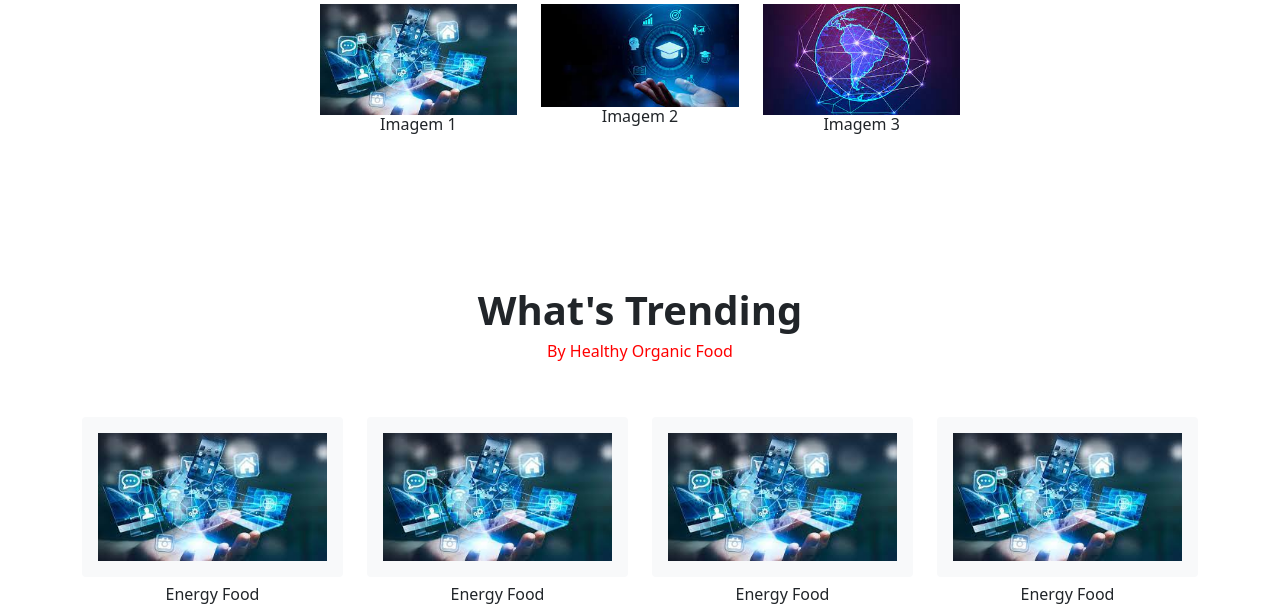
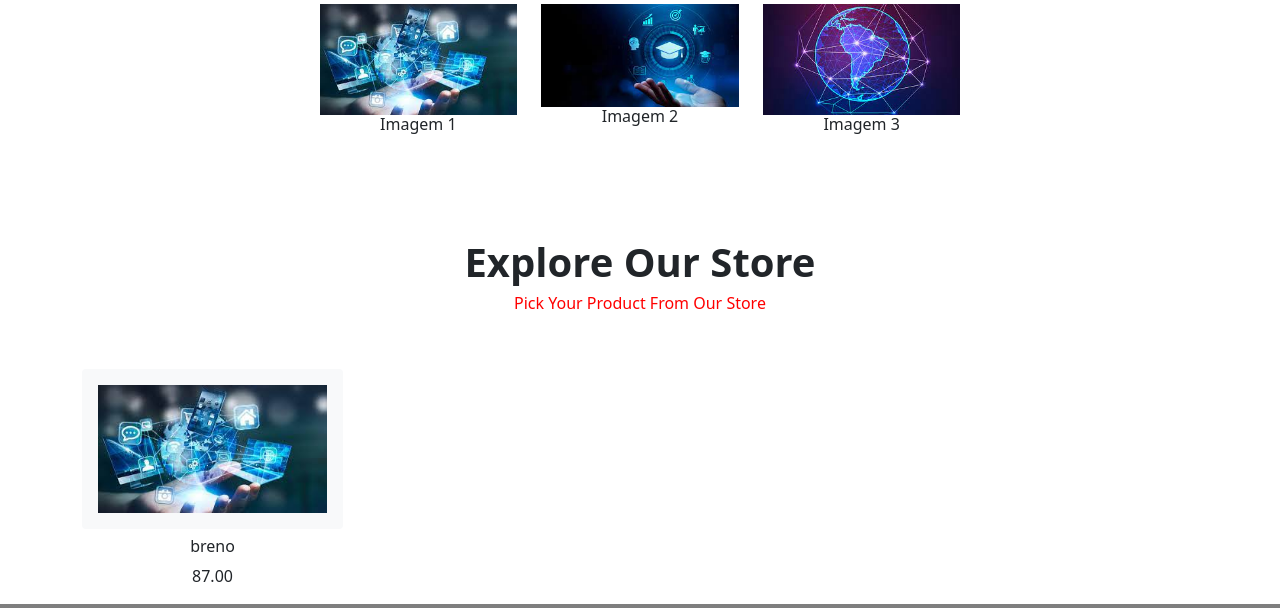
Before and after one commit to IgorFreiredeMorais/Tech-Store, a Django app: page / in a window 1280 px wide. Shown: the part 966-1574 px from the top of the page. Run offline with Django 4.2, Linux system fonts and the light colour scheme; data comes from the database, SQL or seed files in the repository; both versions use the stored data as it was after the commit; some libraries are stand-ins or nearby versions; some web fonts are replaced; grey boxes are pictures that could not be loaded.

Commit message:
ajustando buscar/ listagem de produtos na home

```diff
--- a/app_tech_store/templates/base.html
+++ b/app_tech_store/templates/base.html
@@ -21,6 +21,7 @@
     />
     <link rel="stylesheet" href="{% static 'css/navbar.css' %}" />
     <script src="https://kit.fontawesome.com/c26cd2166c.js"></script>
+    <script src="https://ajax.googleapis.com/ajax/libs/jquery/1.11.1/jquery.min.js"></script>
     <title>Tech Store</title>
   </head>
   <body>
@@ -72,14 +73,17 @@
             </li>
             {% endif %}
           </ul>
-          <form class="d-flex" role="search">
+          <form class="d-flex search-form" role="search">
             <input
               class="form-control me-2 search"
               type="search"
               placeholder="Search"
               aria-label="Search"
+              name="search"
             />
-            <button class="btn btn-search" type="submit">Search</button>
+            <button class="btn btn-search search-button" type="submit">
+              Search
+            </button>
           </form>
         </div>
       </div>
--- a/app_tech_store/templates/home.html
+++ b/app_tech_store/templates/home.html
@@ -51,7 +51,7 @@
     </div>
   </section>
 
-  <section class="product">
+  {% comment %} <section class="product">
     <div class="container py-5">
       <div class="row py-5">
         <div class="col-lg-5 m-auto text-center">
@@ -119,9 +119,9 @@
         </div>
       </div>
     </div>
-  </section>
+  </section> {% endcomment %}
 
-  <section class="about">
+  {% comment %} <section class="about">
     <div class="container py-5">
       <div class="row py-5">
         <div class="col-lg-8 m-auto text-center">
@@ -173,7 +173,7 @@
         </div>
       </div>
     </div>
-  </section>
+  </section> {% endcomment %}
 
   <section class="shop">
     <div class="container">
@@ -184,6 +184,7 @@
         </div>
       </div>
       <div class="row">
+        {% for product in products %}
         <div class="col-lg-3 text-center">
           <div class="card border-0 bg-light mb-2">
             <div class="card-body">
@@ -194,157 +195,10 @@
               />
             </div>
           </div>
-          <h6>Energy Food</h6>
-          <p>R$39.99</p>
+          <h6>{{product.name}}</h6>
+          <p>{{product.price}}</p>
         </div>
-        <div class="col-lg-3 text-center">
-          <div class="card border-0 bg-light mb-2">
-            <div class="card-body">
-              <img
-                src="{% static 'images/imagem1.jpg' %}"
-                class="img-fluid"
-                alt=""
-              />
-            </div>
-          </div>
-          <h6>Energy Food</h6>
-          <p>R$39.99</p>
-        </div>
-        <div class="col-lg-3 text-center">
-          <div class="card border-0 bg-light mb-2">
-            <div class="card-body">
-              <img
-                src="{% static 'images/imagem1.jpg' %}"
-                class="img-fluid"
-                alt=""
-              />
-            </div>
-          </div>
-          <h6>Energy Food</h6>
-          <p>R$39.99</p>
-        </div>
-        <div class="col-lg-3 text-center">
-          <div class="card border-0 bg-light mb-2">
-            <div class="card-body">
-              <img
-                src="{% static 'images/imagem1.jpg' %}"
-                class="img-fluid"
-                alt=""
-              />
-            </div>
-          </div>
-          <h6>Energy Food</h6>
-          <p>R$39.99</p>
-        </div>
-      </div>
-      <div class="row">
-        <div class="col-lg-3 text-center">
-          <div class="card border-0 bg-light mb-2">
-            <div class="card-body">
-              <img
-                src="{% static 'images/imagem1.jpg' %}"
-                class="img-fluid"
-                alt=""
-              />
-            </div>
-          </div>
-          <h6>Energy Food</h6>
-          <p>R$39.99</p>
-        </div>
-        <div class="col-lg-3 text-center">
-          <div class="card border-0 bg-light mb-2">
-            <div class="card-body">
-              <img
-                src="{% static 'images/imagem1.jpg' %}"
-                class="img-fluid"
-                alt=""
-              />
-            </div>
-          </div>
-          <h6>Energy Food</h6>
-          <p>R$39.99</p>
-        </div>
-        <div class="col-lg-3 text-center">
-          <div class="card border-0 bg-light mb-2">
-            <div class="card-body">
-              <img
-                src="{% static 'images/imagem1.jpg' %}"
-                class="img-fluid"
-                alt=""
-              />
-            </div>
-          </div>
-          <h6>Energy Food</h6>
-          <p>R$39.99</p>
-        </div>
-        <div class="col-lg-3 text-center">
-          <div class="card border-0 bg-light mb-2">
-            <div class="card-body">
-              <img
-                src="{% static 'images/imagem1.jpg' %}"
-                class="img-fluid"
-                alt=""
-              />
-            </div>
-          </div>
-          <h6>Energy Food</h6>
-          <p>R$39.99</p>
-        </div>
-      </div>
-      <div class="row">
-        <div class="col-lg-3 text-center">
-          <div class="card border-0 bg-light mb-2">
-            <div class="card-body">
-              <img
-                src="{% static 'images/imagem1.jpg' %}"
-                class="img-fluid"
-                alt=""
-              />
-            </div>
-          </div>
-          <h6>Energy Food</h6>
-          <p>R$39.99</p>
-        </div>
-        <div class="col-lg-3 text-center">
-          <div class="card border-0 bg-light mb-2">
-            <div class="card-body">
-              <img
-                src="{% static 'images/imagem1.jpg' %}"
-                class="img-fluid"
-                alt=""
-              />
-            </div>
-          </div>
-          <h6>Energy Food</h6>
-          <p>R$39.99</p>
-        </div>
-        <div class="col-lg-3 text-center">
-          <div class="card border-0 bg-light mb-2">
-            <div class="card-body">
-              <img
-                src="{% static 'images/imagem1.jpg' %}"
-                class="img-fluid"
-                alt=""
-              />
-            </div>
-          </div>
-          <h6>Energy Food</h6>
-          <p>R$39.99</p>
-        </div>
-        <div class="col-lg-3 text-center">
-          <div class="card border-0 bg-light mb-2">
-            <div class="card-body">
-              <img
-                src="{% static 'images/imagem1.jpg' %}"
-                class="img-fluid"
-                alt=""
-              />
-            </div>
-          </div>
-          <h6>Energy Food</h6>
-          <p>R$39.99</p>
-        </div>
-      </div>
+        {% endfor %}
     </div>
   </section>
 
--- a/app_tech_store/views.py
+++ b/app_tech_store/views.py
@@ -5,7 +5,16 @@ from .forms import ProductForm, ClientForm
 from django.contrib.auth.decorators import login_required
 
 def home(request):
-    return render(request, 'home.html')
+    search = request.GET.get('search')
+
+    if search:
+
+        products = Product.objects.filter(name__icontains=search)
+
+    else :
+        products =  Product.objects.all()
+
+    return render(request, 'home.html', {'products':products})
 
 ## vies do produto
 @login_required
```
Also changed, not shown: app_tech_store/static/js/search-products.js (added, +8 -0 lines), db.sqlite3.
